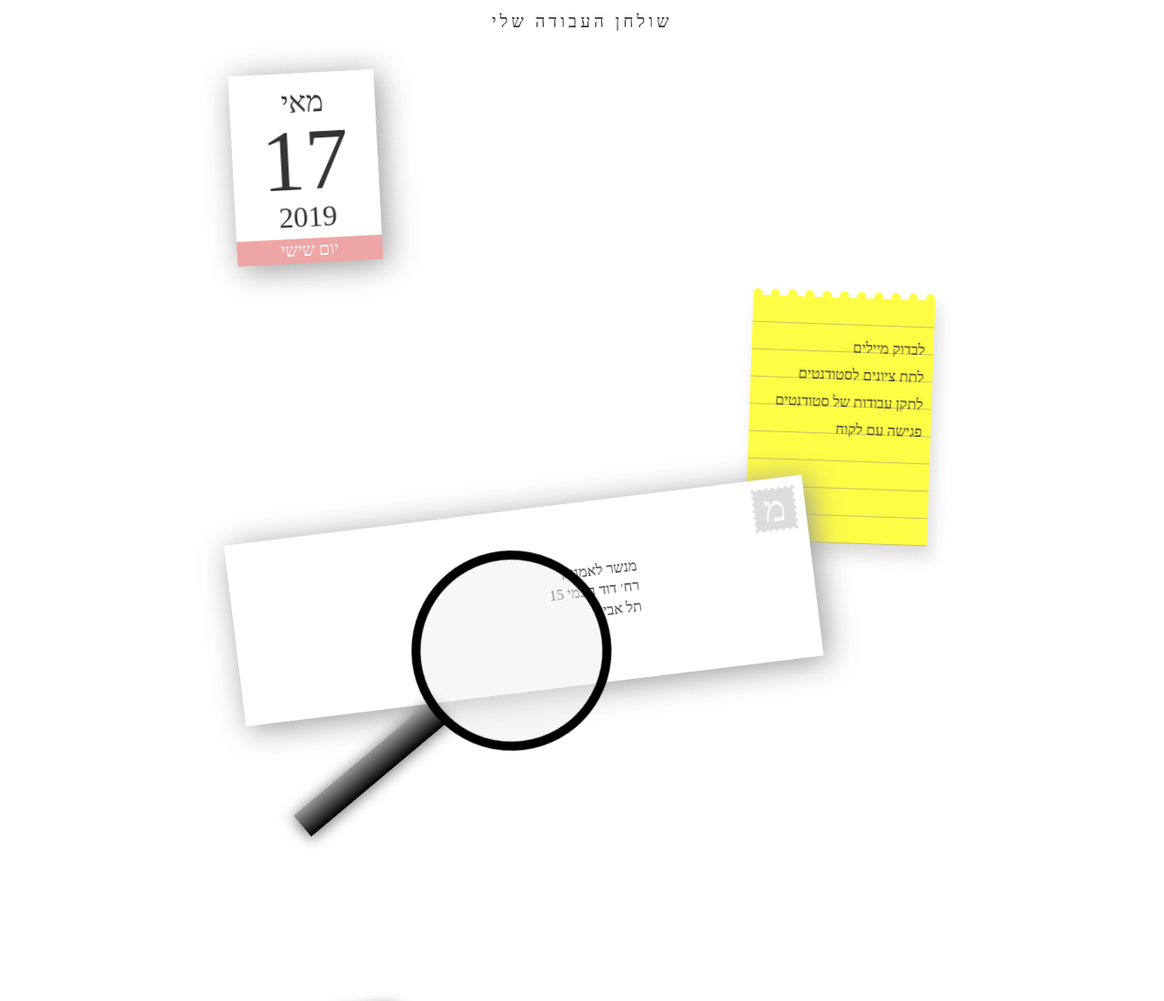
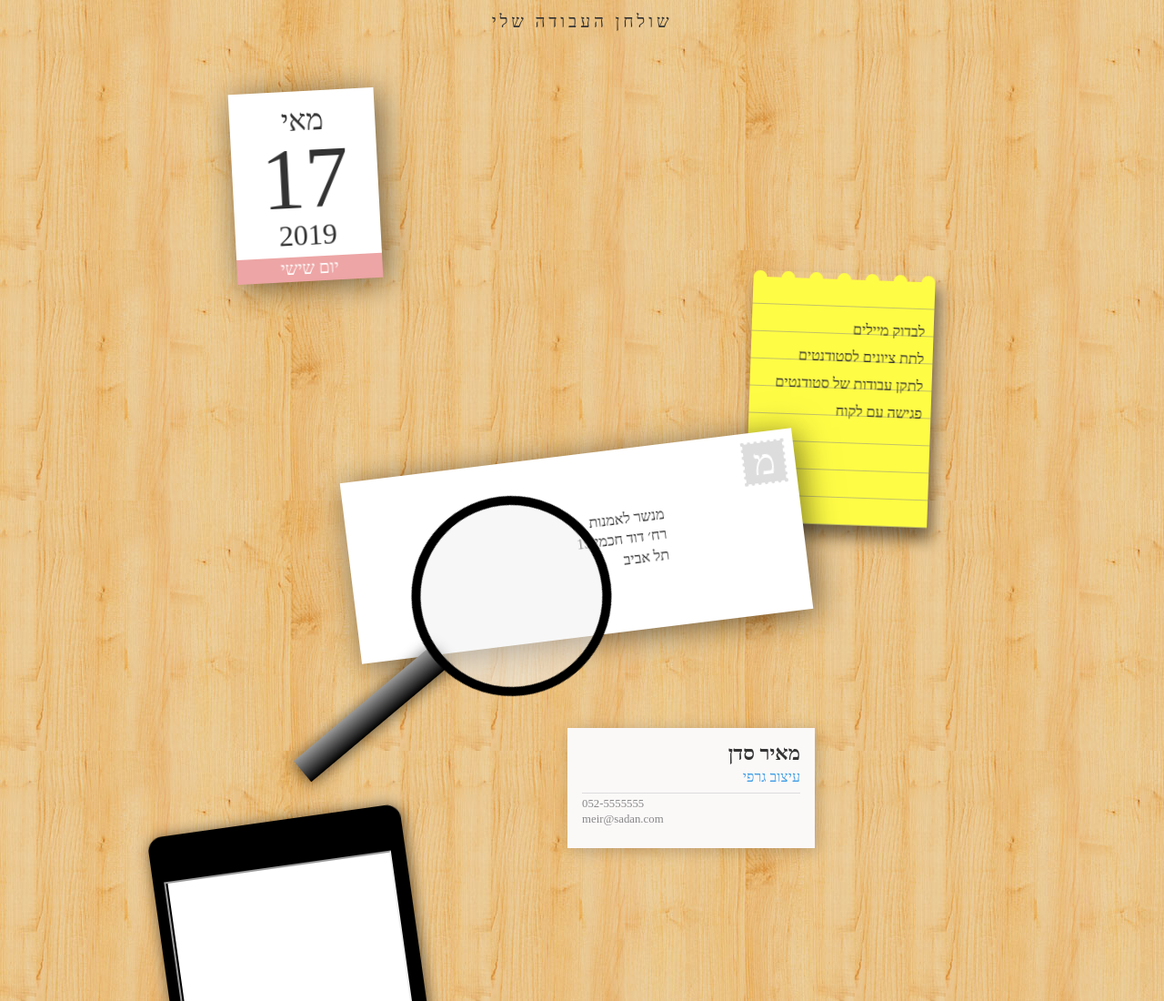
Before and after one commit to minshar/desktop, a plain HTML site: page index.html in a window 1280 px wide. Shown: the top 1100 px of the page at 91% size. Drawn offline with Linux system fonts and the light colour scheme; grey boxes are pictures that could not be loaded; a web font is replaced by a local one.

Commit message:
CSS Corrections and wood pattern

```diff
--- a/style.css
+++ b/style.css
@@ -6,6 +6,7 @@ body {
 	color: #333;
 	height: 2000px;
 	overflow-x: hidden;
+	background-image: url( "wood.jpg" );
 }
 
 .header {
@@ -26,8 +27,8 @@ body {
 	width: 160px;
 	text-align: center;
 	background-color: white;
-	box-shadow: 0.3em 0.3em 2em #999;
-	top: 10vh; left: 20vw;
+	box-shadow: 0.3em 0.3em 2em rgba( 0, 0, 0, 0.5 );
+	top: 100px; left: 20vw;
 	transform: rotate(-3deg);
 }
 
@@ -57,12 +58,12 @@ body {
 
 .notepad {
 	width: 200px;
-	border-top: 10px dotted #fffc45;
+	border-top: 15px dotted #fffc45;
 	position: absolute;
-	top: 40vh;
+	top: 300px;
 	right: 20vw;
 	transform: rotate(2deg);
-	box-shadow: 0.3em 0.8em 1em #ddd;
+	box-shadow: 0.3em 0.8em 1em rgba( 0, 0, 0, 0.5 );;
 }
 
 .notepad ul {
@@ -72,7 +73,7 @@ body {
 	padding: 0;
 	list-style: none;
 	padding: 2.5em 0.6em 0 0;
-	margin: -0.2em 0 0;
+	margin: -0.5em 0 0;
 }
 
 .notepad ul li {
@@ -83,10 +84,11 @@ body {
 	width: 50vw;
 	height: 200px;
 	min-width: 200px;
+	max-width: 500px;
 	background-color: white;
-	box-shadow: 0.3em 0.3em 2em #999;
+	box-shadow: 0.3em 0.3em 2em rgba( 0, 0, 0, 0.5 );
 	position: absolute;
-	top: 70vh; left: 20vw;
+	top: 500px; left: 30vw;
 	transform: rotate(-7deg);
 }
 
@@ -116,7 +118,7 @@ body {
 
 .magnifier {
 	position: absolute;
-	top: 70vh; left: 45vw;
+	top: 500px; left: 45vw;
 	transform: rotate(50deg);
 }
 
@@ -140,7 +142,7 @@ body {
 
 .business-card {
 	position: absolute;
-	top: 140vh; right: 30vw;
+	top: 800px; right: 30vw;
 	background-color: #fbf8f8;
 	box-shadow: 0.2em 0.2em 1em rgba(0, 0, 0, 0.2);
 	width: 50%;
@@ -187,7 +189,7 @@ body {
 
 .iphone {
 	position: absolute;
-	top: 140vh; left: 15vw;
+	top: 900px; left: 15vw;
 	width: 60%; height: 460px;
 	max-width: 280px;
 	background-color: black;
@@ -220,7 +222,7 @@ body {
 
 .watch {
 	position: absolute;
-	top: 180vh; right: 25vw;
+	top: 1200px; right: 25vw;
 	transform: rotate(5deg);
 }
 
@@ -309,7 +311,7 @@ body {
 
 .polaroids {
 	position: absolute;
-	top: 280vh; left: 60vw;
+	top: 1600px; left: 60vw;
 	transform: rotate(3deg);
 }
 
@@ -355,7 +357,7 @@ body {
 
 .footer {
 	position: absolute;
-	top: 400vh; left: 0; right: 0;
+	top: 2100px; left: 0; right: 0;
 	text-align: center;
 	font-size: 0.8em;
 	letter-spacing: 0.05em;
```
Also changed, not shown: wood.jpg (added).
